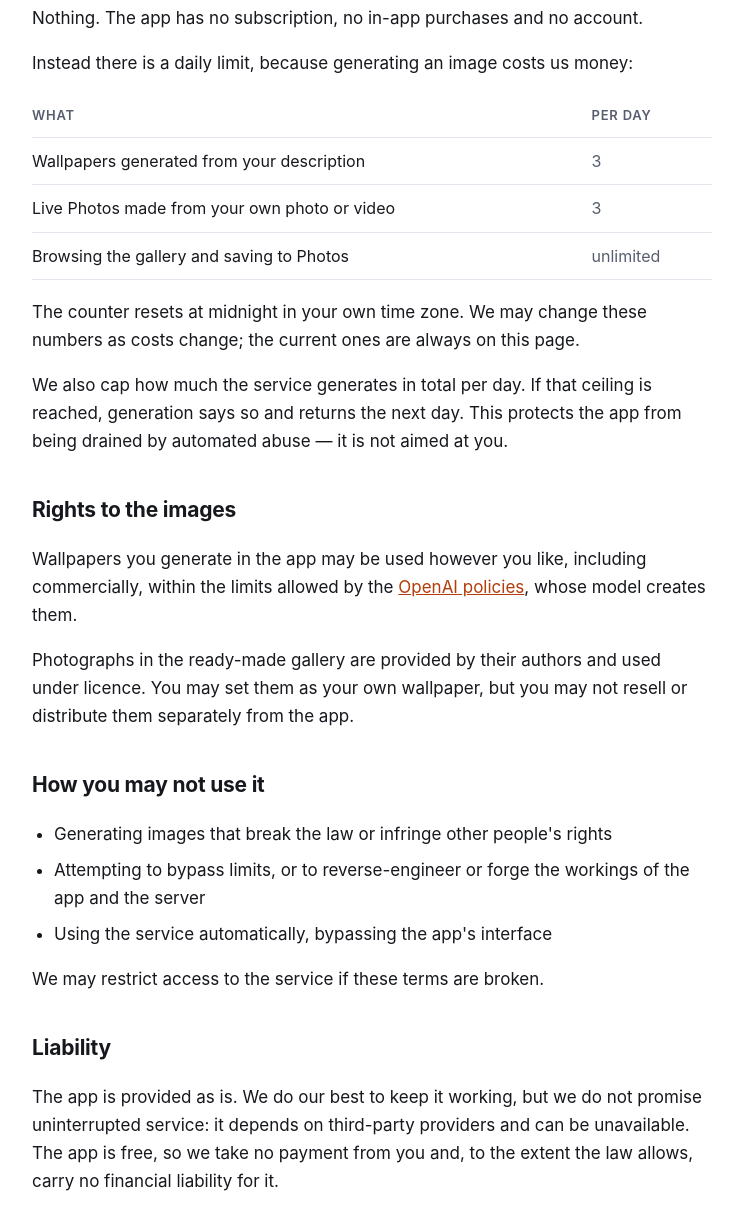
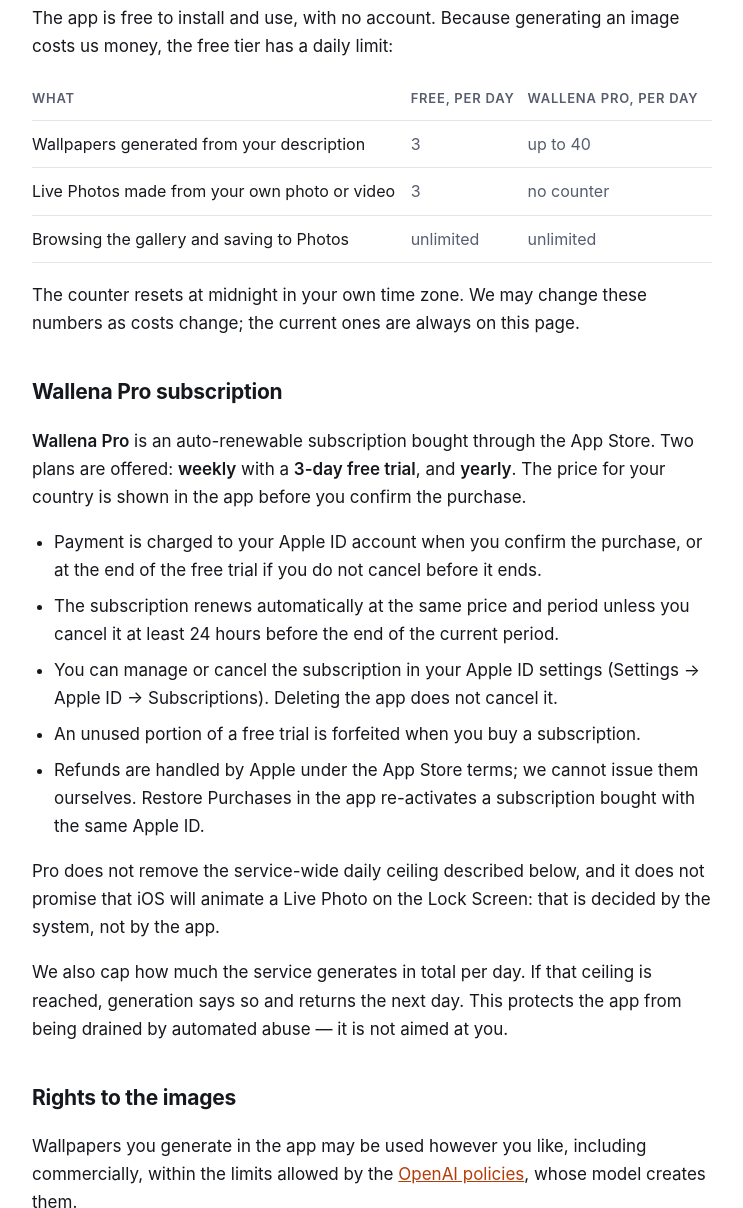
Before and after one commit to yakhin93/upmedia-legal, a plain HTML site: page wallena/terms/index.html in a window 1280 px wide. Shown: the part 499-1707 px from the top of the page, without its empty margins (268-1011 px from the left). Drawn offline with Linux system fonts and the light colour scheme.

Commit message:
docs: условия использования Wallena — подписка Pro, пробный период, автопродление

```diff
--- a/wallena/terms/index.html
+++ b/wallena/terms/index.html
@@ -11,7 +11,7 @@
 <header>
   <a class="back" href="../privacy/">Privacy</a> · <a href="../support/">Support</a> · <a href="ru/">Русский</a>
   <h1>Terms of Use</h1>
-  <p class="meta">Wallena · effective 27 August 2026</p>
+  <p class="meta">Wallena · effective 17 September 2026</p>
 </header>
 
 <p>By installing Wallena you agree to these terms. If you do not agree with them, do not use the app.</p>
@@ -20,16 +20,37 @@
 <p>Wallena is a wallpaper gallery for iPhone and a tool that generates wallpapers from your text description, and turns your own photos and videos into Live Photos.</p>
 
 <h2>What it costs</h2>
-<p>Nothing. The app has no subscription, no in-app purchases and no account.</p>
-<p>Instead there is a daily limit, because generating an image costs us money:</p>
+<p>The app is free to install and use, with no account. Because generating an
+image costs us money, the free tier has a daily limit:</p>
 <table>
-  <tr><th>What</th><th>Per day</th></tr>
-  <tr><td>Wallpapers generated from your description</td><td>3</td></tr>
-  <tr><td>Live Photos made from your own photo or video</td><td>3</td></tr>
-  <tr><td>Browsing the gallery and saving to Photos</td><td>unlimited</td></tr>
+  <tr><th>What</th><th>Free, per day</th><th>Wallena Pro, per day</th></tr>
+  <tr><td>Wallpapers generated from your description</td><td>3</td><td>up to 40</td></tr>
+  <tr><td>Live Photos made from your own photo or video</td><td>3</td><td>no counter</td></tr>
+  <tr><td>Browsing the gallery and saving to Photos</td><td>unlimited</td><td>unlimited</td></tr>
 </table>
 <p>The counter resets at midnight in your own time zone. We may change these
 numbers as costs change; the current ones are always on this page.</p>
+
+<h2>Wallena Pro subscription</h2>
+<p><strong>Wallena Pro</strong> is an auto-renewable subscription bought through
+the App Store. Two plans are offered: <strong>weekly</strong> with a
+<strong>3-day free trial</strong>, and <strong>yearly</strong>. The price for
+your country is shown in the app before you confirm the purchase.</p>
+<ul>
+  <li>Payment is charged to your Apple ID account when you confirm the purchase,
+  or at the end of the free trial if you do not cancel before it ends.</li>
+  <li>The subscription renews automatically at the same price and period unless
+  you cancel it at least 24 hours before the end of the current period.</li>
+  <li>You can manage or cancel the subscription in your Apple ID settings
+  (Settings → Apple ID → Subscriptions). Deleting the app does not cancel it.</li>
+  <li>An unused portion of a free trial is forfeited when you buy a subscription.</li>
+  <li>Refunds are handled by Apple under the App Store terms; we cannot issue
+  them ourselves. Restore Purchases in the app re-activates a subscription bought
+  with the same Apple ID.</li>
+</ul>
+<p>Pro does not remove the service-wide daily ceiling described below, and it
+does not promise that iOS will animate a Live Photo on the Lock Screen: that is
+decided by the system, not by the app.</p>
 <p>We also cap how much the service generates in total per day. If that ceiling
 is reached, generation says so and returns the next day. This protects the app
 from being drained by automated abuse — it is not aimed at you.</p>
@@ -47,7 +68,7 @@
 <p>We may restrict access to the service if these terms are broken.</p>
 
 <h2>Liability</h2>
-<p>The app is provided as is. We do our best to keep it working, but we do not promise uninterrupted service: it depends on third-party providers and can be unavailable. The app is free, so we take no payment from you and, to the extent the law allows, carry no financial liability for it.</p>
+<p>The app is provided as is. We do our best to keep it working, but we do not promise uninterrupted service: it depends on third-party providers and can be unavailable. To the extent the law allows, our liability is limited to the amount you paid for the subscription in the current period.</p>
 <p>Images are created by a neural network, and the result cannot be predicted in advance. It may not match what you expected — that is a property of the technology, not a fault.</p>
 
 <h2>Changes to these terms</h2>
```
Also changed, not shown: wallena/terms/ru/index.html (+28 -8 lines).
